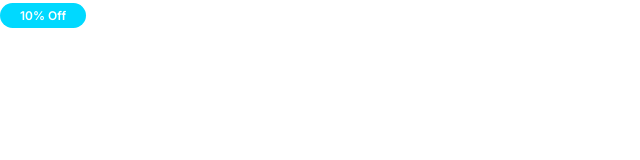
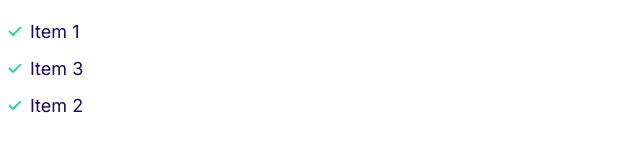
Before and after one commit to URMine4Ever/Wah, a plain HTML site: page index.html in a window 1280 px wide. Shown: the whole page, without its empty margins (0-640 px from the left). Drawn offline with Linux system fonts and the light colour scheme.

Commit message:
lists and ticks

```diff
--- a/css/styles.css
+++ b/css/styles.css
@@ -112,3 +112,35 @@ font-size:1.5rem;
         font-size: 1.2rem;
     }
 }
+
+/* List */
+
+.list{
+    list-style:none;
+    padding-left:0;
+    color: var(--color-headings);
+
+}
+
+.list--inline .list__item{
+display: inline-block;
+margin-right:2rem;
+
+}
+
+.list--tick{
+    list-style-image:url(../images/tick.svg);
+    padding-left: 3rem;
+}
+
+.list--tick .list__item{
+    padding-left:.5rem;
+    margin-bottom: 1rem;
+}
+
+@media screen and (min-width:1024px){
+    .list--tick .list__item{
+        padding-left:.0;
+
+    }
+}
--- a/index.html
+++ b/index.html
@@ -22,6 +22,10 @@
     <title>Document</title>
   </head>
   <body>
-    <span class="badge badge--secondary badge--small">10% Off</span>
+    <ul class="list list--tick">
+      <li class="list__item">Item 1</li>
+      <li class="list__item">Item 3</li>
+      <li class="list__item">Item 2</li>
+    </ul>
   </body>
 </html>
```
Also changed, not shown: css/components/ticks.html (added, +5 -0 lines), images/tick.svg (added).
